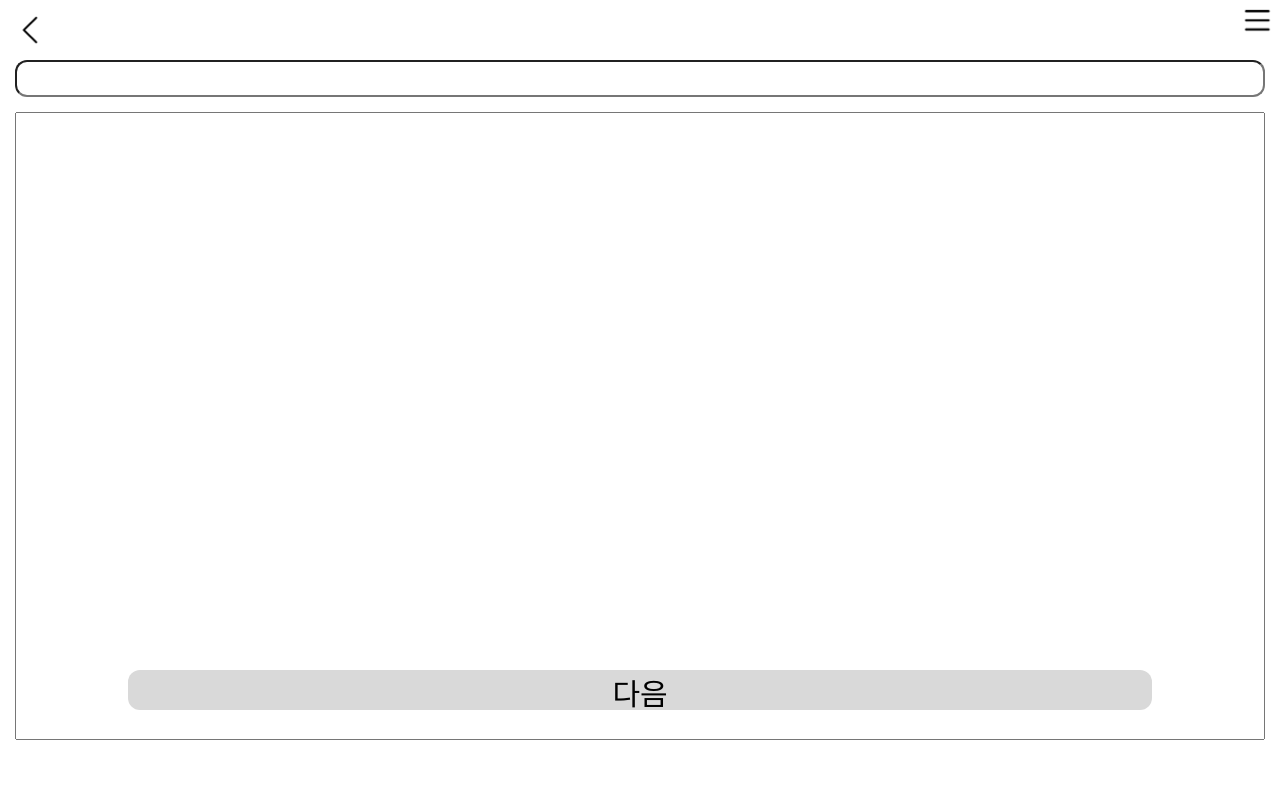
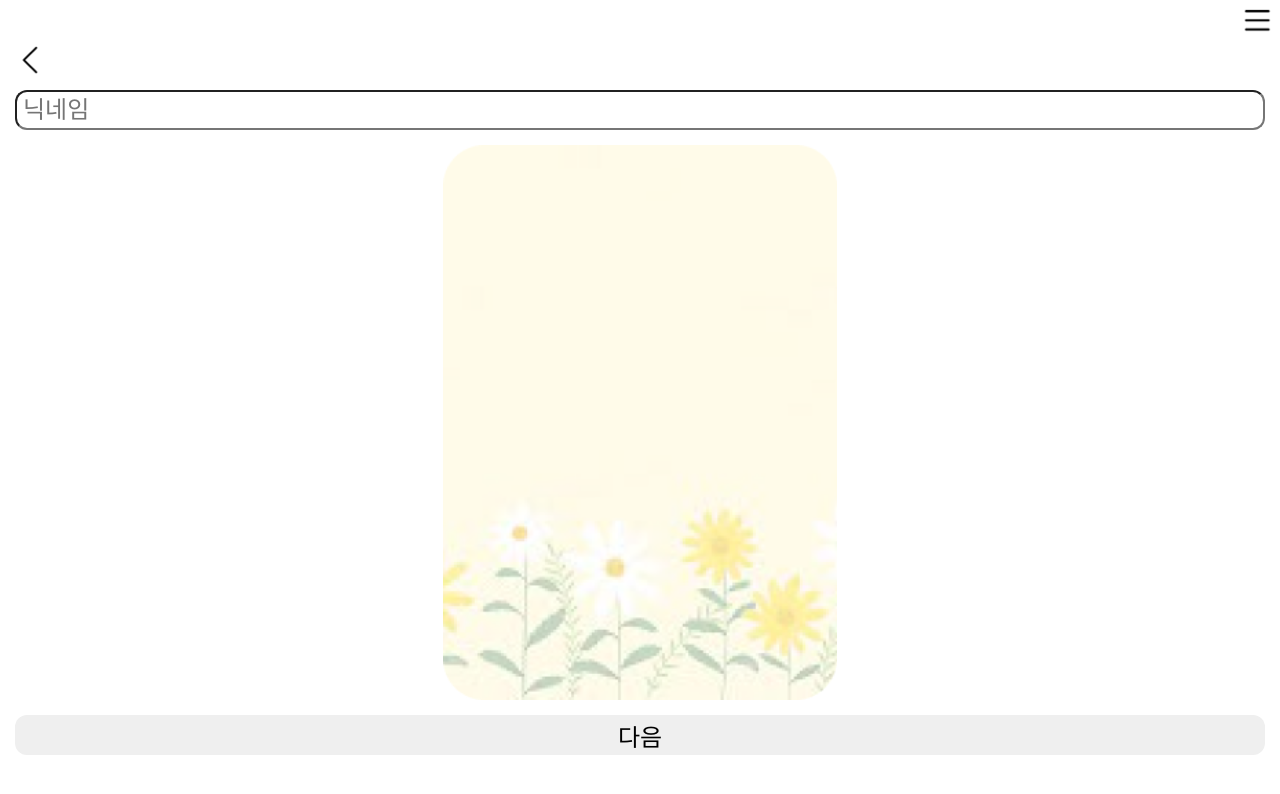
Before and after one commit to 2022Letters/frontend, a React (Create React App) app: page /guest/write in a window 1280 px wide. Shown: the top 794 px of the page. Built offline with nearby package versions, Linux system fonts and the light colour scheme; a web font is replaced by a local one.

Commit message:
Feat : #8 손님 편지 작성 UI 제작

```diff
--- a/src/pages/GuestWrite.tsx
+++ b/src/pages/GuestWrite.tsx
@@ -4,14 +4,16 @@ import { useNavigate } from 'react-router-dom';
 
 import theme from '../common/style/theme';
 import BackBtn from '../components/common/BackBtn';
+import { Button } from '../components/common/style';
+import Back from '../assets/imgs/letter.png';
 
 const MainWrapper = styled.div`
   width: 100%;
-  height: calc(100vh - 45px);
+  min-height: 100%;
+  height: 100%;
   display: flex;
   flex-direction: column;
-  position: relative;
-  padding: 15px;
+  padding: 45px 15px 0 15px;
 `;
 
 const ContentWrapper = styled.div`
@@ -27,40 +29,43 @@ const NicknameInput = styled.input`
   width: 100%;
   border-radius: 12px;
   height: 40px;
+  flex-shrink: 0;
+  font-size: ${theme.calcRem(24)};
+  padding-left: 6px;
+`;
+
+const LetterWrapper = styled.div`
+  height: 100%;
+  position: relative;
+  margin-top: 15px;
 `;
 
 const Letter = styled.textarea`
   width: 100%;
   height: 100%;
-  position: relative;
-  margin-top: 15px;
+  font-size: ${theme.calcRem(24)};
+  padding: 6px;
+  border: none;
+  z-index: 1;
+  position: absolute;
+  top: 0;
+  left: 0;
+  background-color: transparent;
+  &:focus {
+    border: none;
+    outline: none;
+  }
 `;
 
 const LetterImg = styled.img`
-  position: absolute;
-  top: 0;
-  left: 0;
   width: 100%;
   height: 100%;
+  opacity: 0.4;
 `;
 
-const BtnArea = styled.div`
-  position: absolute;
-  bottom: 45px;
-  left: 0;
-  width: 100%;
-  display: flex;
-  justify-content: center;
-  align-items: center;
-`;
-
-const NextBtn = styled.button`
-  font-size: ${theme.calcRem(30)};
-  height: 2.5rem;
-  width: 80%;
-  border-radius: 12px;
-  background-color: #d9d9d9;
-  border: none;
+const NextBtn = styled(Button)`
+  flex-shrink: 0;
+  margin-top: 15px;
 `;
 
 function GuestWrite() {
@@ -74,12 +79,13 @@ function GuestWrite() {
     <MainWrapper>
       <BackBtn />
       <ContentWrapper>
-        <NicknameInput />
-        <Letter />
+        <NicknameInput placeholder="닉네임" />
+        <LetterWrapper>
+          <Letter />
+          <LetterImg src={Back} />
+        </LetterWrapper>
       </ContentWrapper>
-      <BtnArea>
-        <NextBtn onClick={onNexttClick}>다음</NextBtn>
-      </BtnArea>
+      <NextBtn onClick={onNexttClick}>다음</NextBtn>
     </MainWrapper>
   );
 }
```
Also changed, not shown: 1 other file (tests, documents, lock files or other folders).
